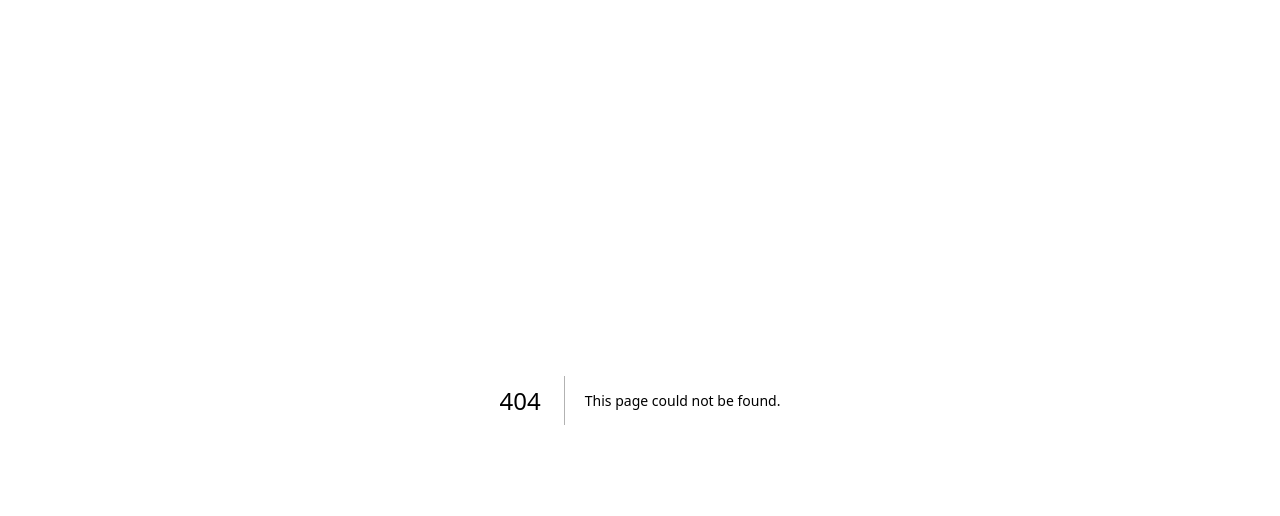
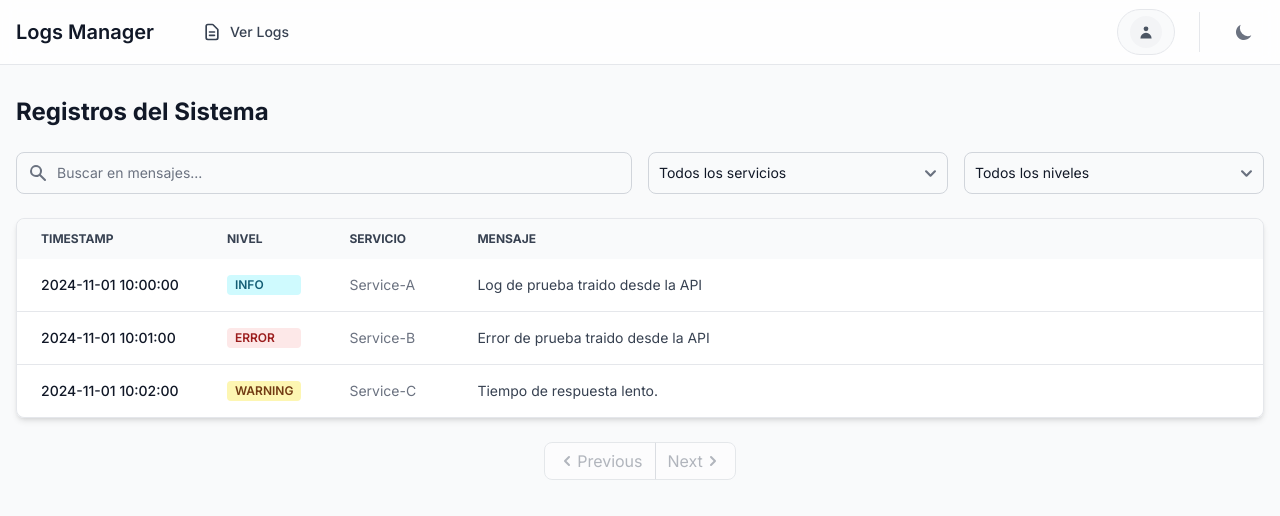
Before and after one commit to microboxlabs/nextjs-logs-manager, a Next.js app in the folder nextjs-logs-manager/: page /pages/logs in a window 1280 px wide. Before the commit this address had no page. Shown: the top 516 px of the page. Built offline with nearby package versions, Linux system fonts and the light colour scheme; no server answers.

Commit message:
(Update) Mejoras paginas y middleware
Uso de logs nuevos en tabla y logstyles para segmentar logica de tipo de log

```diff
--- /dev/null
+++ b/nextjs-logs-manager/app/api/logs/data.ts
@@ -0,0 +1,11 @@
+import { LogEntry } from '@/types/logs'
+import { parseLogText } from '@/utils/logParser'
+import { storeAndGetLogs } from '../services/logStorage'
+
+// Obtener y procesar logs crudos
+export function processAndStoreLogs(rawLogText: string): LogEntry[] {
+  // Parsear los logs crudos
+  const parsedLogs = parseLogText(rawLogText)
+  // Almacenar y obtener todos los logs actualizados
+  return storeAndGetLogs(parsedLogs)
+}
--- a/nextjs-logs-manager/app/api/services/logStorage.ts
+++ b/nextjs-logs-manager/app/api/services/logStorage.ts
@@ -1,34 +1,27 @@
 import { LogEntry } from '@/types/logs'
-import { mockLogs } from '@/app/api/services/mockData'
+import { mockLogs } from './mockData'
+
+const STORAGE_KEY = 'logs'
 
 /**
- * Obtiene los logs almacenados del localStorage o los mock logs si estamos en el servidor
- * @returns Array de LogEntry
+ * Obtiene los logs almacenados y validados
  */
-export function getRawLogs(): LogEntry[] {
+export function getLogs(): LogEntry[] {
   if (typeof window === 'undefined') return mockLogs
-  const storedLogs = localStorage.getItem('logs')
+  const storedLogs = localStorage.getItem(STORAGE_KEY)
   return storedLogs ? JSON.parse(storedLogs) : mockLogs
 }
 
 /**
- * Almacena logs en localStorage
- * @param logs - Array de logs a almacenar
+ * Almacena logs y retorna todos los logs actualizados
  */
-export function storeLogs(logs: LogEntry[]): void {
+export function storeAndGetLogs(newLogs: LogEntry[]): LogEntry[] {
+  const existingLogs = getLogs()
+  const updatedLogs = [...existingLogs, ...newLogs]
+
   if (typeof window !== 'undefined') {
-    localStorage.setItem('logs', JSON.stringify(logs))
+    localStorage.setItem(STORAGE_KEY, JSON.stringify(updatedLogs))
   }
-}
 
-/**
- * Agrega nuevos logs a los existentes
- * @param newLogs - Nuevos logs a agregar
- * @returns Array actualizado de todos los logs
- */
-export function appendLogs(newLogs: LogEntry[]): LogEntry[] {
-  const existingLogs = getRawLogs()
-  const updatedLogs = [...existingLogs, ...newLogs]
-  storeLogs(updatedLogs)
   return updatedLogs
 }
--- a/nextjs-logs-manager/app/pages/admin/upload-logs/page.tsx
+++ b/nextjs-logs-manager/app/pages/admin/upload-logs/page.tsx
@@ -1,6 +1,5 @@
 'use client'
 
-import React from 'react'
 import { Card } from 'flowbite-react'
 
 export default function UploadLogsPage() {
@@ -13,7 +12,6 @@ export default function UploadLogsPage() {
       </div>
 
       <Card>
-        <h2 className="text-lg font-semibold mb-4">Subir archivo de logs</h2>
         <p className="text-sm text-gray-600 dark:text-gray-400 mb-4">
           El archivo debe contener logs en el formato:
           <br />
--- /dev/null
+++ b/nextjs-logs-manager/app/pages/logs/page.tsx
@@ -0,0 +1,94 @@
+'use client'
+
+import { useEffect, useState } from 'react'
+import { Table, Badge, TextInput, Select, Pagination } from 'flowbite-react'
+import { HiSearch } from 'react-icons/hi'
+import { LogEntry } from '@/types/logs'
+import { getLogs } from '@/app/api/services/logStorage'
+import { getLogLevelColor } from '@/utils/logStyles'
+
+export default function LogsPage() {
+  const [logs, setLogs] = useState<LogEntry[]>([])
+
+  useEffect(() => {
+    // Cargar logs procesados al montar el componente
+    const processedLogs = getLogs()
+    setLogs(processedLogs)
+  }, [])
+
+  return (
+    <div>
+      <div className="mb-6">
+        <h1 className="text-2xl font-bold mb-4 text-gray-900 dark:text-white">
+          Registros del Sistema
+        </h1>
+      </div>
+
+      {/* Filtros */}
+      <div className="mb-6 grid gap-4 md:grid-cols-4">
+        <TextInput
+          icon={HiSearch}
+          placeholder="Buscar en mensajes..."
+          className="md:col-span-2"
+        />
+        <Select>
+          <option value="">Todos los servicios</option>
+          <option value="Service-A">Service A</option>
+          <option value="Service-B">Service B</option>
+          <option value="Service-C">Service C</option>
+        </Select>
+        <Select>
+          <option value="">Todos los niveles</option>
+          <option value="INFO">Info</option>
+          <option value="WARNING">Warning</option>
+          <option value="ERROR">Error</option>
+        </Select>
+      </div>
+
+      {/* Tabla de Logs */}
+      <div className="relative overflow-x-auto rounded-lg border border-gray-200 shadow-md dark:border-gray-700">
+        <Table hoverable>
+          <Table.Head>
+            <Table.HeadCell className="w-44">Timestamp</Table.HeadCell>
+            <Table.HeadCell className="w-28">Nivel</Table.HeadCell>
+            <Table.HeadCell className="w-32">Servicio</Table.HeadCell>
+            <Table.HeadCell>Mensaje</Table.HeadCell>
+          </Table.Head>
+          <Table.Body className="divide-y">
+            {logs.map((log) => (
+              <Table.Row
+                key={log.id}
+                className="bg-white dark:border-gray-700 dark:bg-gray-800"
+              >
+                <Table.Cell className="whitespace-nowrap font-medium text-gray-900 dark:text-white">
+                  {log.timestamp}
+                </Table.Cell>
+                <Table.Cell>
+                  <Badge color={getLogLevelColor(log.level)}>
+                    {log.level}
+                  </Badge>
+                </Table.Cell>
+                <Table.Cell>
+                  {log.service}
+                </Table.Cell>
+                <Table.Cell className="text-gray-700 dark:text-gray-300">
+                  {log.message}
+                </Table.Cell>
+              </Table.Row>
+            ))}
+          </Table.Body>
+        </Table>
+      </div>
+
+      {/* Paginación */}
+      <div className="flex items-center justify-center mt-4">
+        <Pagination
+          currentPage={1}
+          totalPages={1}
+          onPageChange={() => {}}
+          showIcons
+        />
+      </div>
+    </div>
+  )
+}
--- /dev/null
+++ b/nextjs-logs-manager/utils/logStyles.ts
@@ -0,0 +1,26 @@
+import { LogLevel } from '@/types/logs'
+
+type BadgeColor = 'info' | 'failure' | 'warning' | 'success' | 'default'
+
+/**
+ * Mapa de colores para cada nivel de log
+ * Fácilmente extensible para nuevos niveles
+ */
+export const LOG_LEVEL_COLORS: Record<LogLevel, BadgeColor> = {
+  [LogLevel.INFO]: 'info',
+  [LogLevel.ERROR]: 'failure',
+  [LogLevel.WARNING]: 'warning',
+  // Podemos agregar más niveles fácilmente:
+  // [LogLevel.DEBUG]: 'default',
+  // [LogLevel.CRITICAL]: 'failure',
+  // [LogLevel.SUCCESS]: 'success',
+}
+
+/**
+ * Obtiene el color del badge para un nivel de log
+ * @param level - Nivel del log
+ * @returns Color del badge
+ */
+export function getLogLevelColor(level: LogLevel): BadgeColor {
+  return LOG_LEVEL_COLORS[level] || 'default'
+}
```
Also changed, not shown: nextjs-logs-manager/middleware.ts (+39 -17 lines), 1 other file (tests, documents, lock files or other folders).
